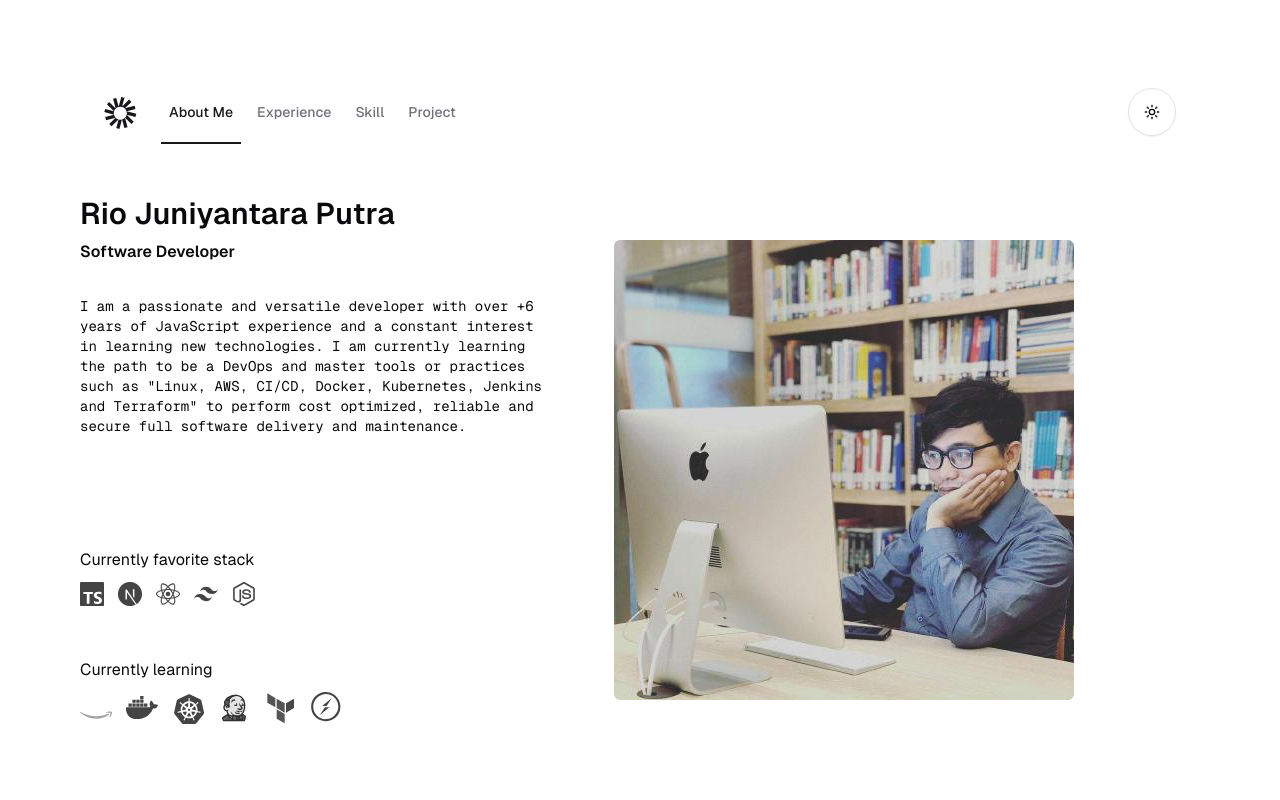
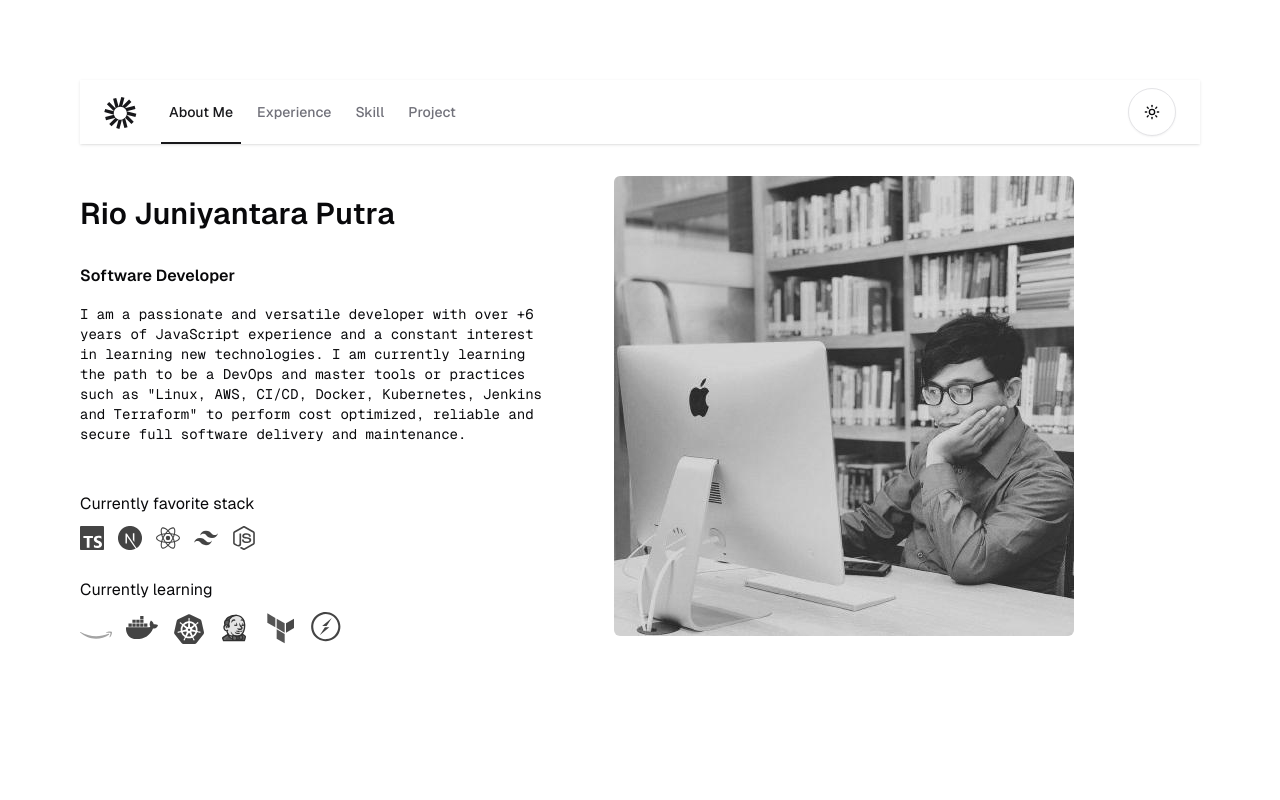
Before and after one commit to balinux/simple-portfolio, a Next.js app: page / in a window 1280 px wide. Shown: the top 800 px of the page. Built offline with nearby package versions, Linux system fonts and the light colour scheme.

Commit message:
add: transition image

```diff
--- a/src/app/page.tsx
+++ b/src/app/page.tsx
@@ -72,17 +72,17 @@ export default function Home() {
           <NavHeader/>
         </div>
 
-        <div className="flex flex-col sm:grid grid-cols-2 justify-between w-full gap-4">
-          <div className="flex flex-col gap-8">
+        <div className="flex flex-col sm:grid grid-cols-2 justify-between w-full gap-4 min-h-[74vh]">
+          <div className="flex flex-col gap-2">
             <div className="text-3xl font-semibold mt-5 mb-0">
               Rio Juniyantara Putra
             </div>
-            <div className="text-md font-semibold -mt-6">Software Developer</div>
+            <div className="text-md font-semibold mt-6">Software Developer</div>
 
             {/* about me */}
             <div id="aboutme" className="text-3xl font-semibold hidden">About me</div>
 
-            <p className="text-sm mb-10 sm:mr-20 font-[family-name:var(--font-geist-mono)]">
+            <p className="text-sm mt-2 sm:mr-20 font-[family-name:var(--font-geist-mono)]">
               I am a passionate and versatile developer with over +6 years of
               JavaScript experience and a constant interest in learning new
               technologies. I am currently learning the path to be a DevOps and
@@ -375,9 +375,9 @@ export default function Home() {
             </div>
 
           </div>
-          <div className="w-full flex justify-center items-center">
+          <div className="w-full flex justify-center items-start">
             <Image
-              className="object-cover w-100 h-100 rounded-md sm:mr-40"
+              className="object-cover w-100 h-100 rounded-md sm:mr-40 filter grayscale hover:grayscale-0 transition duration-500"
               // src="https://nextjs.org/icons/next.svg"
               // src="https://images.unsplash.com/photo-1584339312444-6952d098e152"
               src="/rio.jpeg"
--- a/src/components/header.tsx
+++ b/src/components/header.tsx
@@ -23,7 +23,7 @@ const navigationLinks = [
 
 export default function NavHeader() {
   return (
-    <header className="px-4 md:px-6 w-full">
+    <header className="sticky top-0 z-50 bg-background px-4 md:px-6 w-full shadow">
       <div className="flex h-16 justify-between gap-4">
         {/* Left side */}
         <div className="flex gap-2">
@@ -46,15 +46,15 @@ export default function NavHeader() {
                   >
                     <path
                       d="M4 12L20 12"
-                      className="origin-center -translate-y-[7px] transition-all duration-300 ease-[cubic-bezier(.5,.85,.25,1.1)] group-aria-expanded:translate-x-0 group-aria-expanded:translate-y-0 group-aria-expanded:rotate-[315deg]"
+                      className="origin-center -translate-y-[7px] transition-all duration-300 ease-&[cubic-bezier(.5,.85,.25,1.1)] group-aria-expanded:translate-x-0 group-aria-expanded:translate-y-0 group-aria-expanded:rotate-[315deg]"
                     />
                     <path
                       d="M4 12H20"
-                      className="origin-center transition-all duration-300 ease-[cubic-bezier(.5,.85,.25,1.8)] group-aria-expanded:rotate-45"
+                      className="origin-center transition-all duration-300 ease-&[cubic-bezier(.5,.85,.25,1.8)] group-aria-expanded:rotate-45"
                     />
                     <path
                       d="M4 12H20"
-                      className="origin-center translate-y-[7px] transition-all duration-300 ease-[cubic-bezier(.5,.85,.25,1.1)] group-aria-expanded:translate-y-0 group-aria-expanded:rotate-[135deg]"
+                      className="origin-center translate-y-[7px] transition-all duration-300 ease-&[cubic-bezier(.5,.85,.25,1.1)] group-aria-expanded:translate-y-0 group-aria-expanded:rotate-[135deg]"
                     />
                   </svg>
                 </Button>
```
